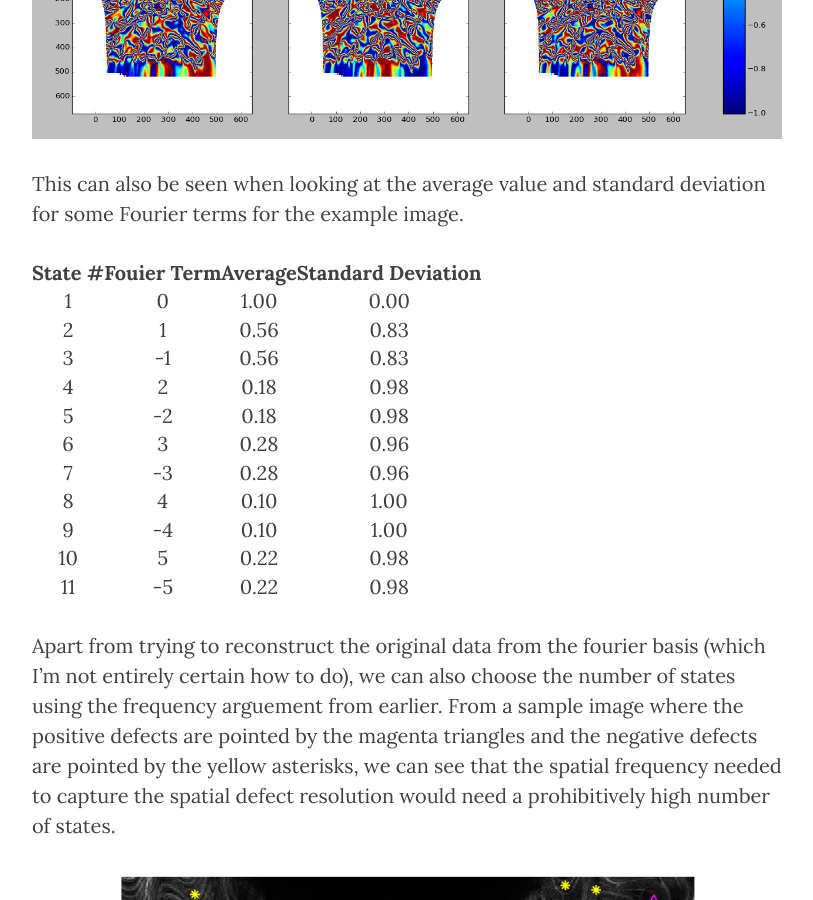
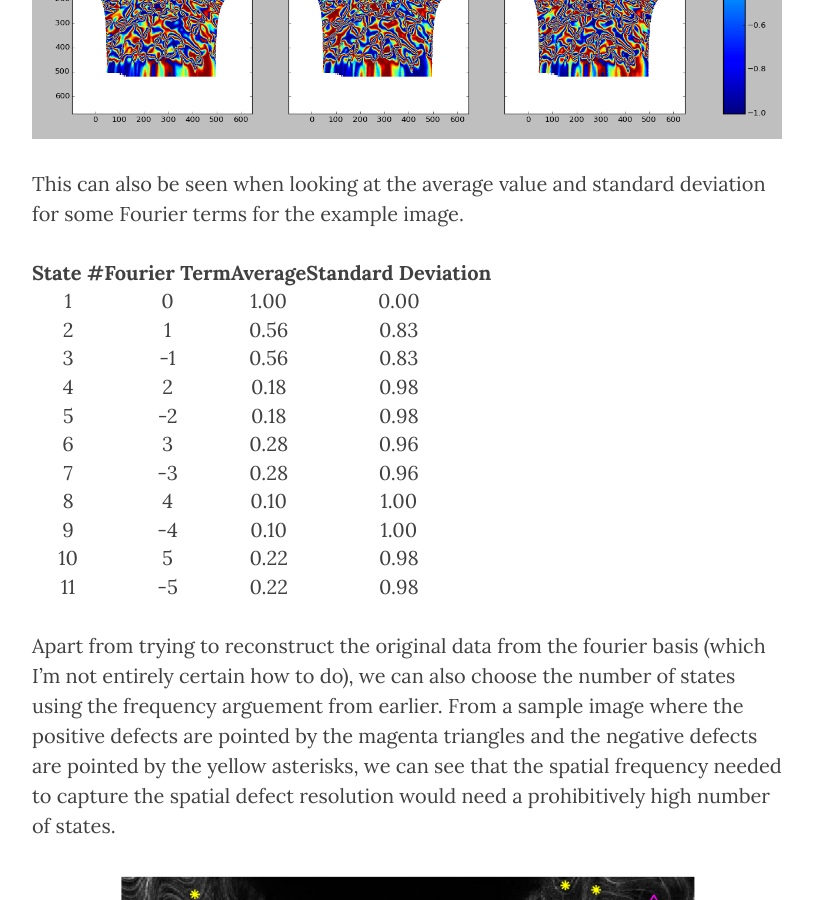
Before and after one commit to Materials-Informatics-Class-Fall2015/MIC-Active-Nematics-Torus, a Jekyll site: the page built from _posts/2015-10-31-Blog-Post-7.markdown, in a window 1280 px wide and 900 px high, scrolled down 2937 px. Shown: the whole window, without its empty margins (233-1046 px from the left). Built offline with Jekyll 4.4.1, drawn with Linux system fonts in a browser that asks for light colours; nearby versions of some CDN libraries; formulas are drawn with MathJax 3; comment, search, counter and statistics services are not loaded.

Commit message:
typo fix

```diff
--- a/_posts/2015-10-31-Blog-Post-7.markdown
+++ b/_posts/2015-10-31-Blog-Post-7.markdown
@@ -28,7 +28,7 @@ Physically, we interpret this space in terms of the spatial frequencies of the o
 
 This can also be seen when looking at the average value and standard deviation for some Fourier terms for the example image.
 
-|State # | Fouier Term | Average | Standard Deviation|
+|State # | Fourier Term | Average | Standard Deviation|
 |:-----:|:-----:|:-----:|:-----:|
 | 1 |0| 1.00 | 0.00 |
 | 2 |1| 0.56 | 0.83 |
```
